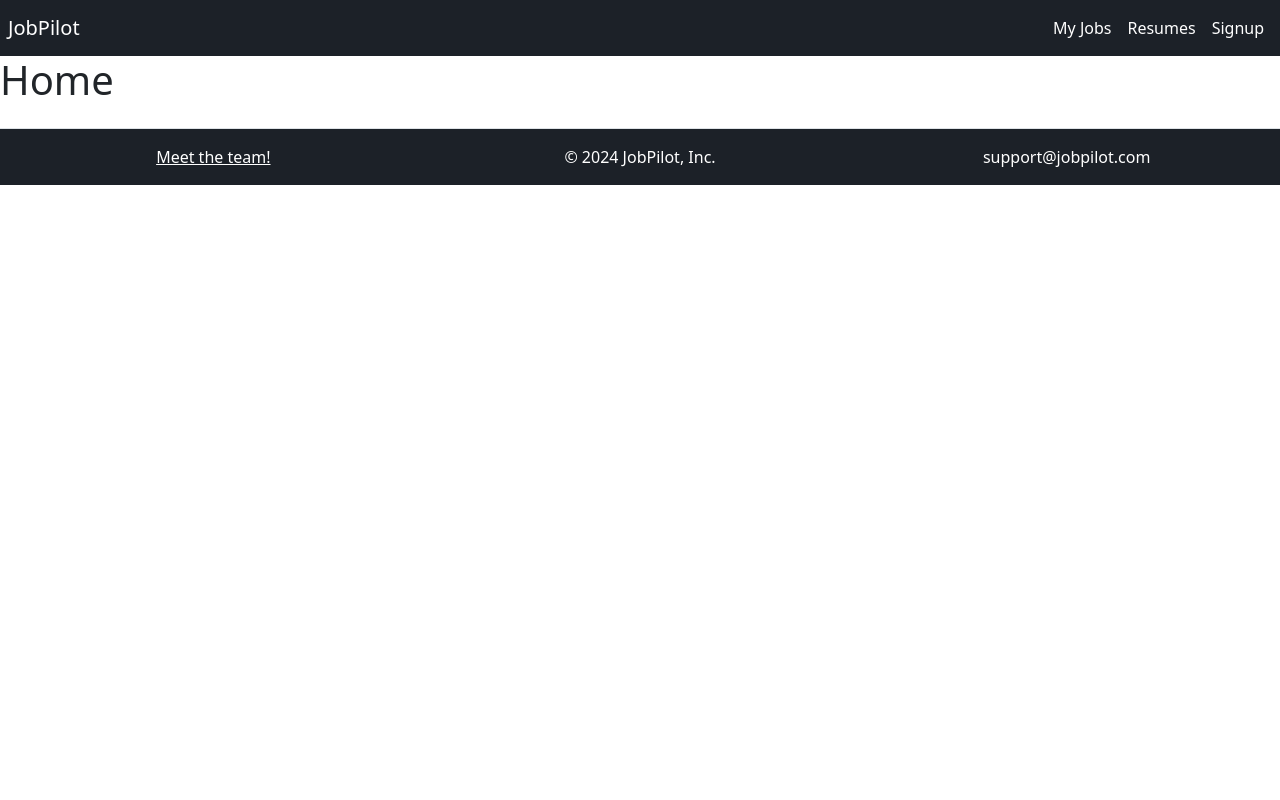
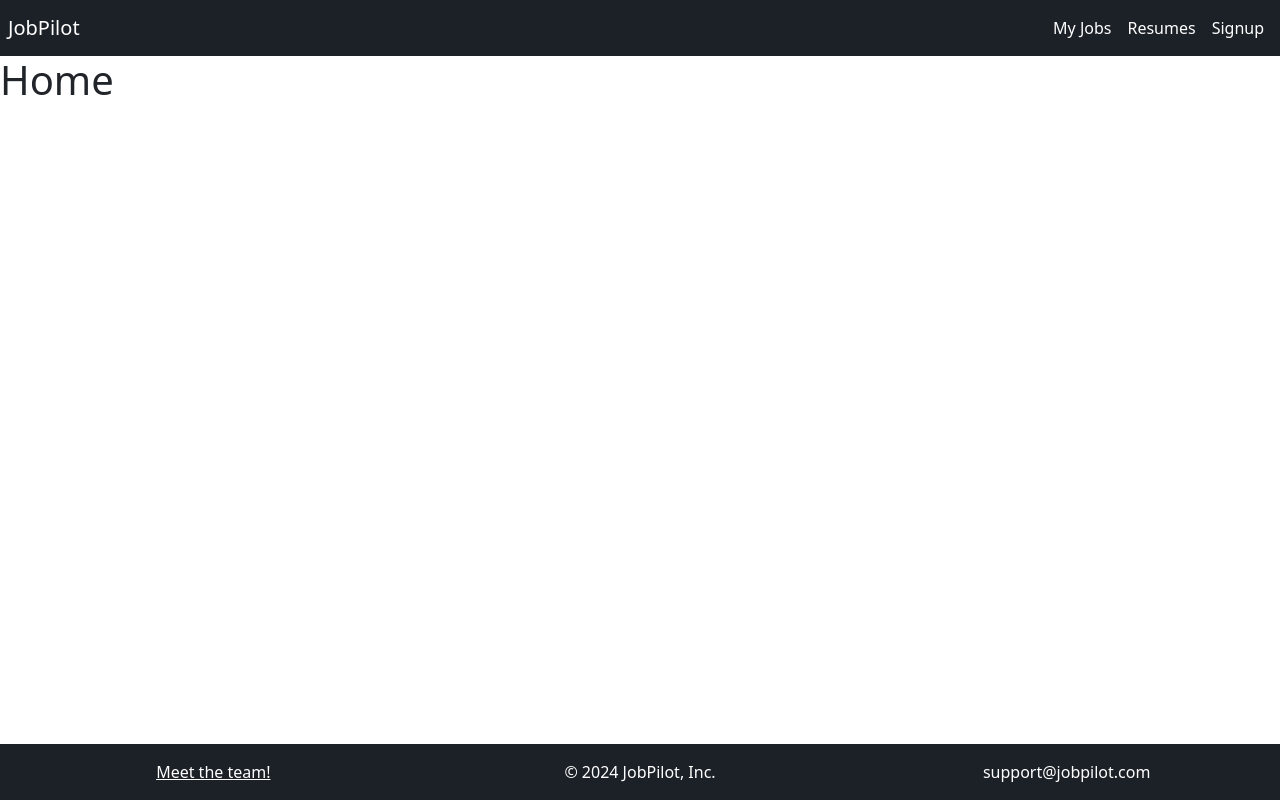
Before and after one commit to Ms-Meredith-McD/JobPilot, a React (Vite) app in the folder client/: page / in a window 1280 px wide. Built offline with nearby package versions, Linux system fonts and the light colour scheme.

Commit message:
fixed footer. it now stays at the bottom of the page

```diff
--- a/client/src/components/Footer.jsx
+++ b/client/src/components/Footer.jsx
@@ -3,8 +3,8 @@ function Footer() {
 
     return (
 
-      <footer className="d-flex flex-wrap justify-content-between align-items-center py-3 my-4 border-top">
-    <div className="col-md-4 d-flex align-items-center  justify-content-center">
+      <footer className="d-flex flex-wrap justify-content-between align-items-center py-3">
+    <div className="col-md-4 d-flex align-items-center justify-content-center">
       <a href="/team" className="mb-3 mb-md-0">Meet the team!</a>
     </div>
 
--- a/client/src/styles/components/_background.scss
+++ b/client/src/styles/components/_background.scss
@@ -6,3 +6,9 @@ body:has(.bg-stars) {
 .bg-stars {
   color: #fff;
 }
+
+.page-container {
+  display: flex;
+  flex-direction: column;
+  min-height: 100vh;
+}
--- a/client/src/styles/components/_footer.scss
+++ b/client/src/styles/components/_footer.scss
@@ -0,0 +1,3 @@
+footer {
+    margin-top: auto;
+  }
```
